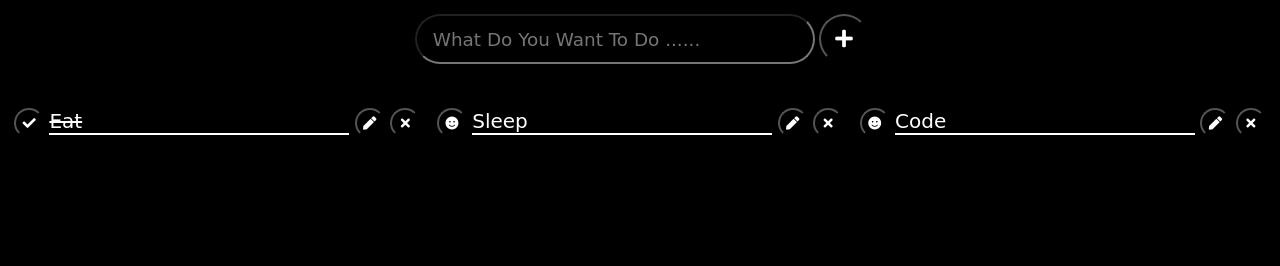
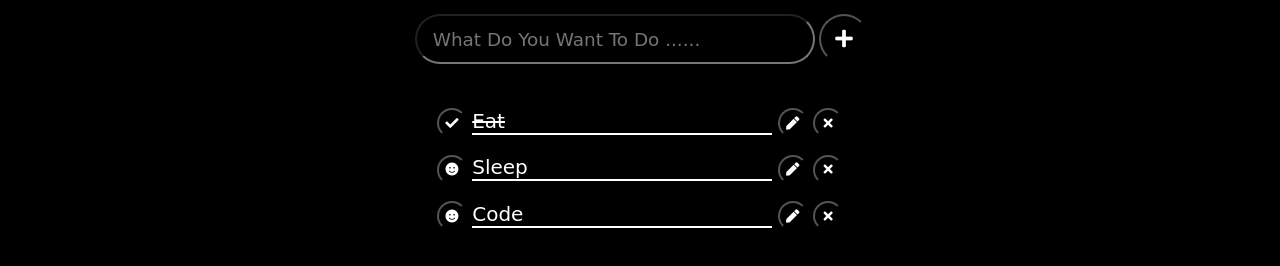
Before and after one commit to lighteagle/todo-list, a plain HTML site: page index.html in a window 1280 px wide. Shown: the part 94-360 px from the top of the page. Drawn offline with Linux system fonts and the light colour scheme; a web font is replaced by a local one.

Commit message:
direction :column

```diff
--- a/css/style.css
+++ b/css/style.css
@@ -4,7 +4,7 @@
   box-sizing: border-box;
   /* font-family: 'Gochi Hand', cursive; */
   /* font-family: 'Patrick Hand', cursive; */
-  font-family: 'Merienda One', cursive;
+  font-family: "Merienda One", cursive;
   background-color: black;
   color: white;
 }
@@ -57,6 +57,7 @@ input:hover {
   align-items: center;
   text-align: center;
   margin-top: 2rem;
+  flex-direction: column;
   flex-wrap: wrap;
 }
 
```
Also changed, not shown: index.html (+2 -1 lines).
